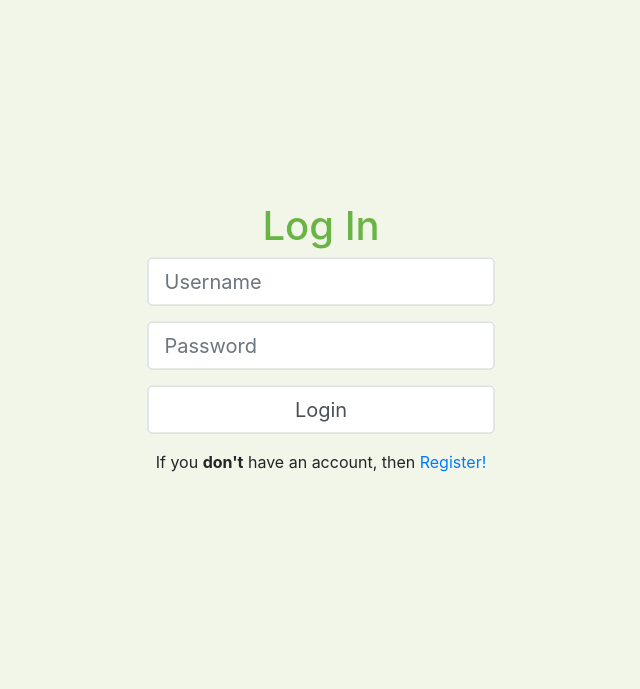
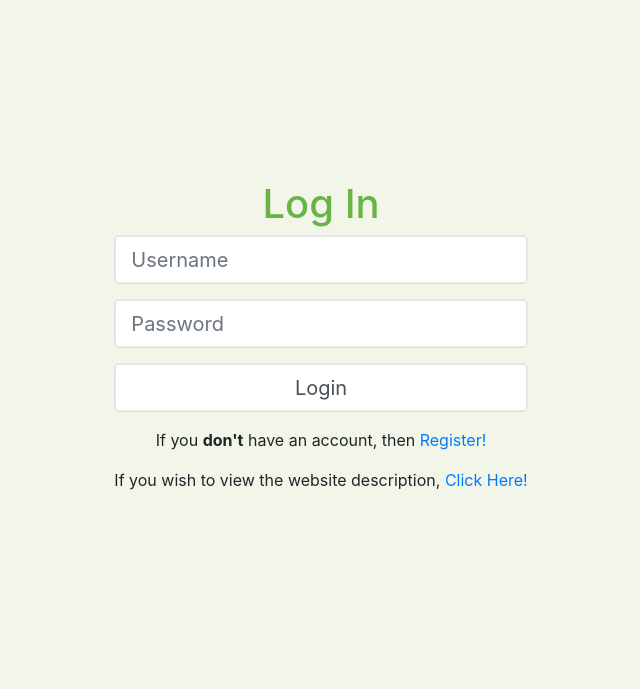
Before and after one commit to calkinsr2017/password-manager-388Final, a Flask app: page /login in a window 1280 px wide. Shown: the part 56-745 px from the top of the page, without its empty margins (319-959 px from the left). Run offline with Flask 2, Linux system fonts and the light colour scheme; some libraries are stand-ins or nearby versions.

Commit message:
added descritpion page and link on login page

```diff
--- a/flask_app/templates/login.html
+++ b/flask_app/templates/login.html
@@ -46,6 +46,7 @@
             </div>
         </form>
         <p>If you <b>don't</b> have an account, then <a href="{{ url_for('users.register') }}">Register!</a></p>
+        <p>If you wish to view the website description, <a href="{{ url_for('users.description') }}">Click Here!</a></p>
     </div>
 </header>
 
--- a/flask_app/users/routes.py
+++ b/flask_app/users/routes.py
@@ -128,3 +128,7 @@ def login():
 def logout():
     logout_user()
     return redirect(url_for("passwords.index"))
+
+@users.route("/description")
+def description():
+    return render_template("description.html")
```
Also changed, not shown: flask_app/templates/description.html (+5 -4 lines).
